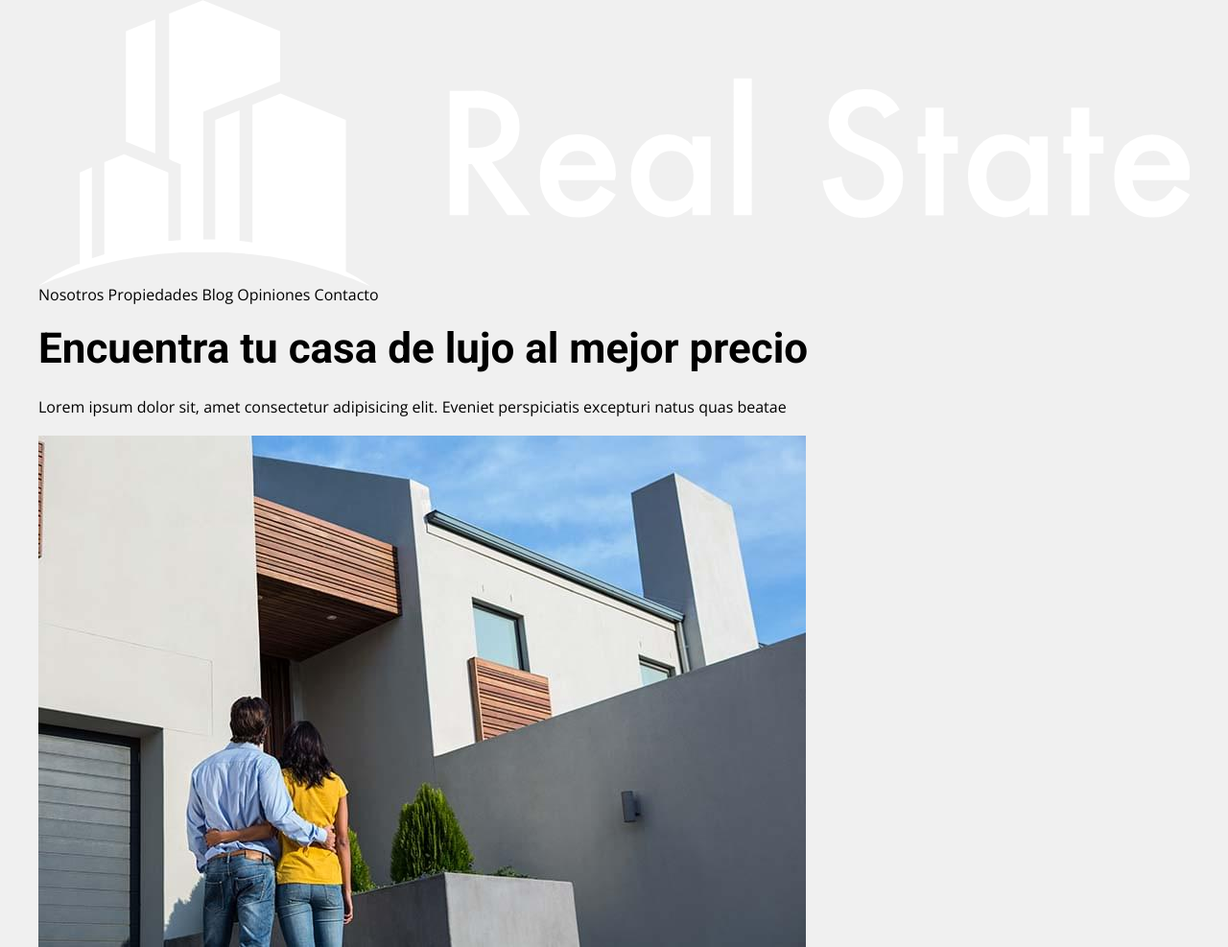
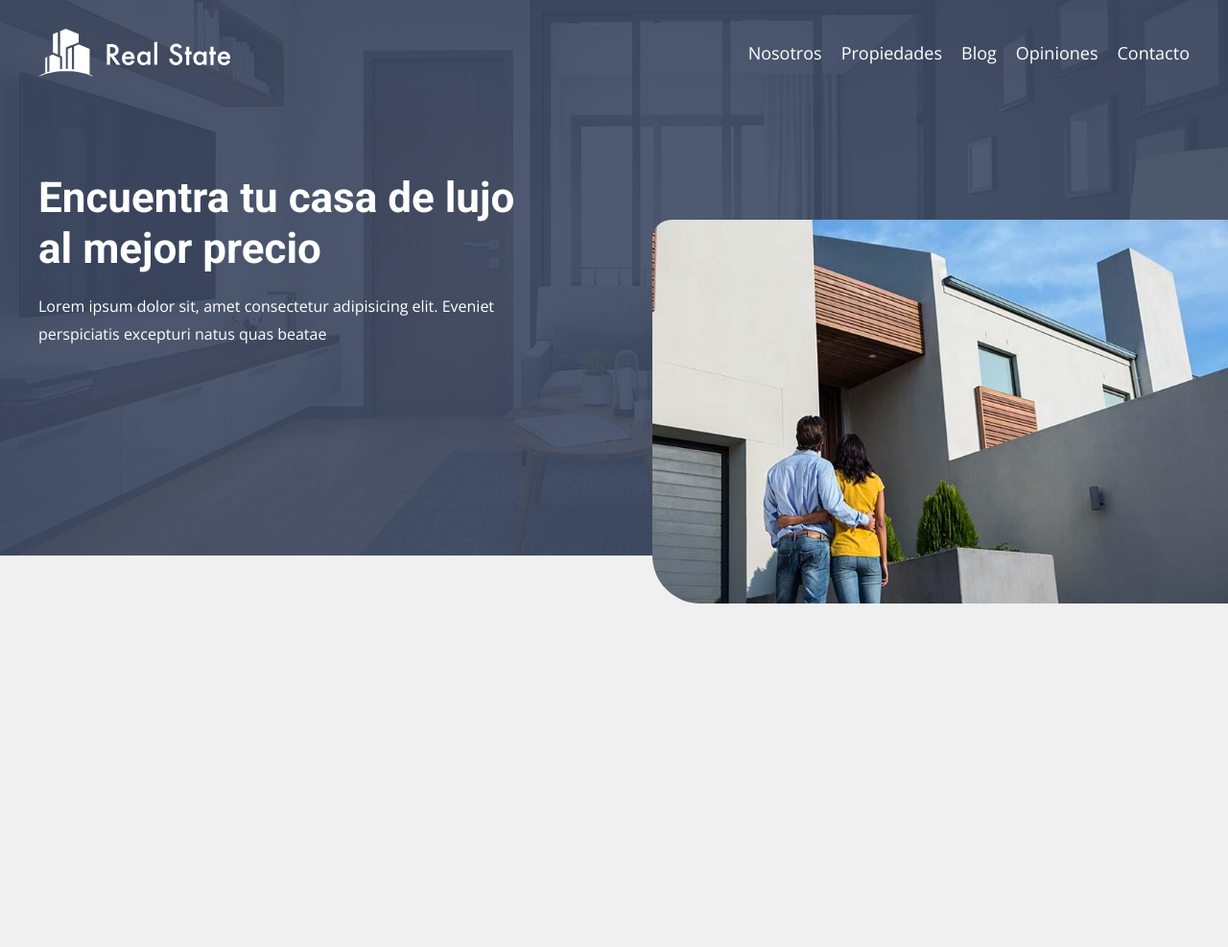
Before and after one commit to muxanz/real-state, a website: page index.html in a window 1280 px wide. Shown: the whole page at 96% size. After the commit the page ends 800 px from the top, so only its background shows below. Drawn offline with nearby package versions, Linux system fonts and the light colour scheme.

Commit message:
header section has been created with scss styles

```diff
--- a/index.html
+++ b/index.html
@@ -20,18 +20,20 @@
                 <img src="build/img/logo.svg" alt="real state logo">
             </div>
             <div class="navegacion">
-                <a href="3" class="navegacion__link">Nosotros</a>
+                <a href="#" class="navegacion__link">Nosotros</a>
                 <a href="#" class="navegacion__link">Propiedades</a>
                 <a href="#" class="navegacion__link">Blog</a>
                 <a href="#" class="navegacion__link">Opiniones</a>
                 <a href="#" class="navegacion__link">Contacto</a>
             </div>
         </div>
-        <div class="header__contenido contenedor">
-            <h1 class="header__heading">Encuentra tu casa de lujo al mejor precio</h1>
-            <p class="header__texto">Lorem ipsum dolor sit, amet consectetur adipisicing elit. Eveniet perspiciatis
-                excepturi natus quas beatae</p>
-            <img class="header__imagen" src="build/img/imagenHeader.jpg" alt="imagen header">
+        <div class="contenedor">
+            <div class="header__contenido">
+                <h1 class="header__heading">Encuentra tu casa de lujo al mejor precio</h1>
+                <p class="header__texto">Lorem ipsum dolor sit, amet consectetur adipisicing elit. Eveniet perspiciatis
+                    excepturi natus quas beatae</p>
+                <img class="header__imagen" src="build/img/imagenHeader.jpg" alt="imagen header">
+            </div>
         </div>
     </header>
 </body>
--- a/src/scss/app.scss
+++ b/src/scss/app.scss
@@ -1 +1,2 @@
 @use 'base';
+@use 'ui/header';
--- /dev/null
+++ b/src/scss/ui/header/_header.scss
@@ -0,0 +1,96 @@
+@use 'base/variables' as v;
+@use 'base/mixins' as m;
+
+.header {
+   background-image: linear-gradient(to right, transparentize(v.$primario, .1) 0%, transparentize(v.$primario, .1) 100%), url(../img/header_bg.jpg);
+   background-size: cover;
+   background-position: center;
+   padding: 3rem 0;
+   position: relative;
+
+   @include m.tablet {
+      padding: 3rem 0 20rem 0;
+   }
+
+   &__barra {
+      display: flex;
+      flex-direction: column;
+
+      @include m.tablet {
+         flex-direction: row;
+         justify-content: space-between;
+      }
+   }
+
+   &__logo {
+      width: 20rem;
+   }
+
+   &__contenido {
+      margin-top: 10rem;
+      max-width: 50rem;
+   }
+
+   &__heading {
+      color: v.$blanco;
+      text-align: center;
+
+      @include m.tablet {
+         text-align: left;
+      }
+   }
+
+   &__texto {
+      color: v.$blanco;
+      display: none;
+
+      @include m.tablet {
+         display: block;
+      }
+   }
+
+   &__imagen {
+      display: none;
+
+      @include m.tablet {
+         display: block;
+         position: absolute;
+         right: 0;
+         bottom: -5rem;
+         max-width: 35rem;
+         border-top-left-radius: 2rem;
+         border-bottom-left-radius: 5rem;
+      }
+
+      @include m.desktopXL {
+         max-width: 60rem;
+      }
+   }
+
+   .navegacion {
+      display: flex;
+      flex-direction: column;
+      align-items: center;
+      margin-top: 5rem;
+
+      @include m.tablet {
+         flex-direction: row;
+         gap: 2rem;
+         margin-top: 0;
+      }
+
+      &__link {
+         color: v.$blanco;
+         font-size: 1.8rem;
+         margin-bottom: 2rem;
+
+         &:last-of-type {
+            margin-bottom: 0;
+         }
+
+         @include m.tablet {
+            margin-bottom: 0;
+         }
+      }
+   }
+}
--- /dev/null
+++ b/src/scss/ui/header/_index.scss
@@ -0,0 +1 @@
+@forward 'header';
```
Also changed, not shown: build/css/app.css, 1 other file.
